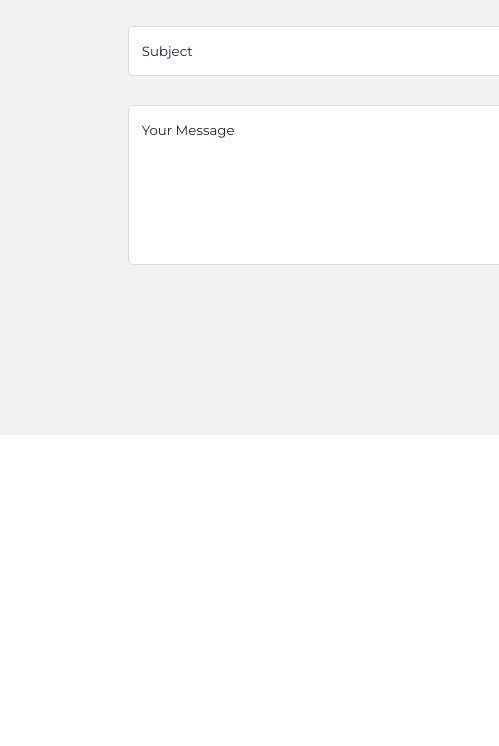
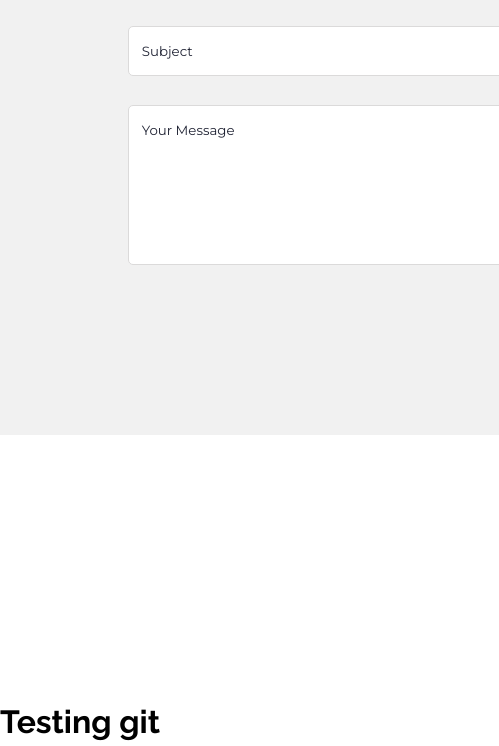
Before and after one commit to ginnyvt/my-portfolio-old, a plain HTML site: page index.html in a window 1280 px wide. Shown: the part 2725-3471 px from the top of the page, 0-499 px from the left. Before the commit the page ends 3423 px from the top, so only its background shows below. Drawn offline with nearby package versions, Linux system fonts and the light colour scheme.

Commit message:
adding h1 after footer

```diff
--- a/index.html
+++ b/index.html
@@ -277,6 +277,8 @@
     </div>
 
   </footer>
+
+  <h1>Testing git</h1>
   <script>
     $(document).ready(function () {
       $('.menu-toggle').click(function () {
```
